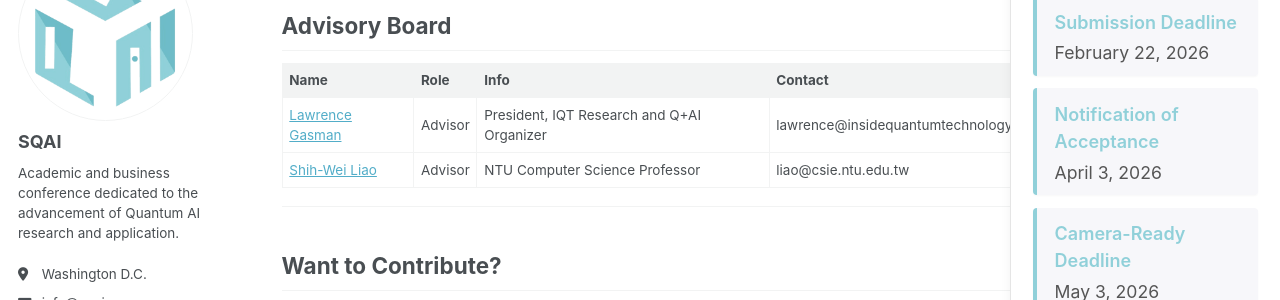
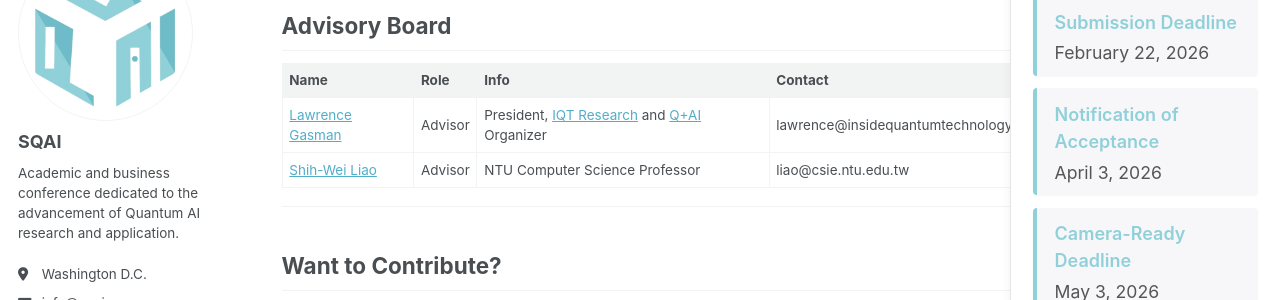
Before and after one commit to danielqnow/QuantumIntelligenceSociety.github.io, a Jekyll site: the page built from _pages/committee.md, in a window 1280 px wide and 900 px high, scrolled down 1283 px. Shown: the part 153-453 px from the top of the window. Built offline with Jekyll 4.4.1, drawn with Linux system fonts in a browser that asks for light colours; comment, search, counter and statistics services are not loaded; part of the change alters nothing that is shown.

```diff
--- a/_pages/committee.md
+++ b/_pages/committee.md
@@ -33,7 +33,7 @@ The success of the **Symposium for Quantum AI (SQAI)** depends on the dedication
 
 | Name | Role | Info | Contact |
 |------|------|------|---------|
-| [Lawrence Gasman](https://www.linkedin.com/in/lawrence-gasman-7480511/) | Advisor | President, IQT Research and Q+AI Organizer |  lawrence@insidequantumtechnology.com |
+| [Lawrence Gasman](https://www.linkedin.com/in/lawrence-gasman-7480511/) | Advisor | President, [IQT Research](https://www.insidequantumtechnology.com/) and [Q+AI](https://iqtevent.com/quantumai/) Organizer |  lawrence@insidequantumtechnology.com |
 | [Shih-Wei Liao](https://ieeexplore.ieee.org/author/37086846354) | Advisor | NTU Computer Science Professor | liao@csie.ntu.edu.tw |
 
 
```
